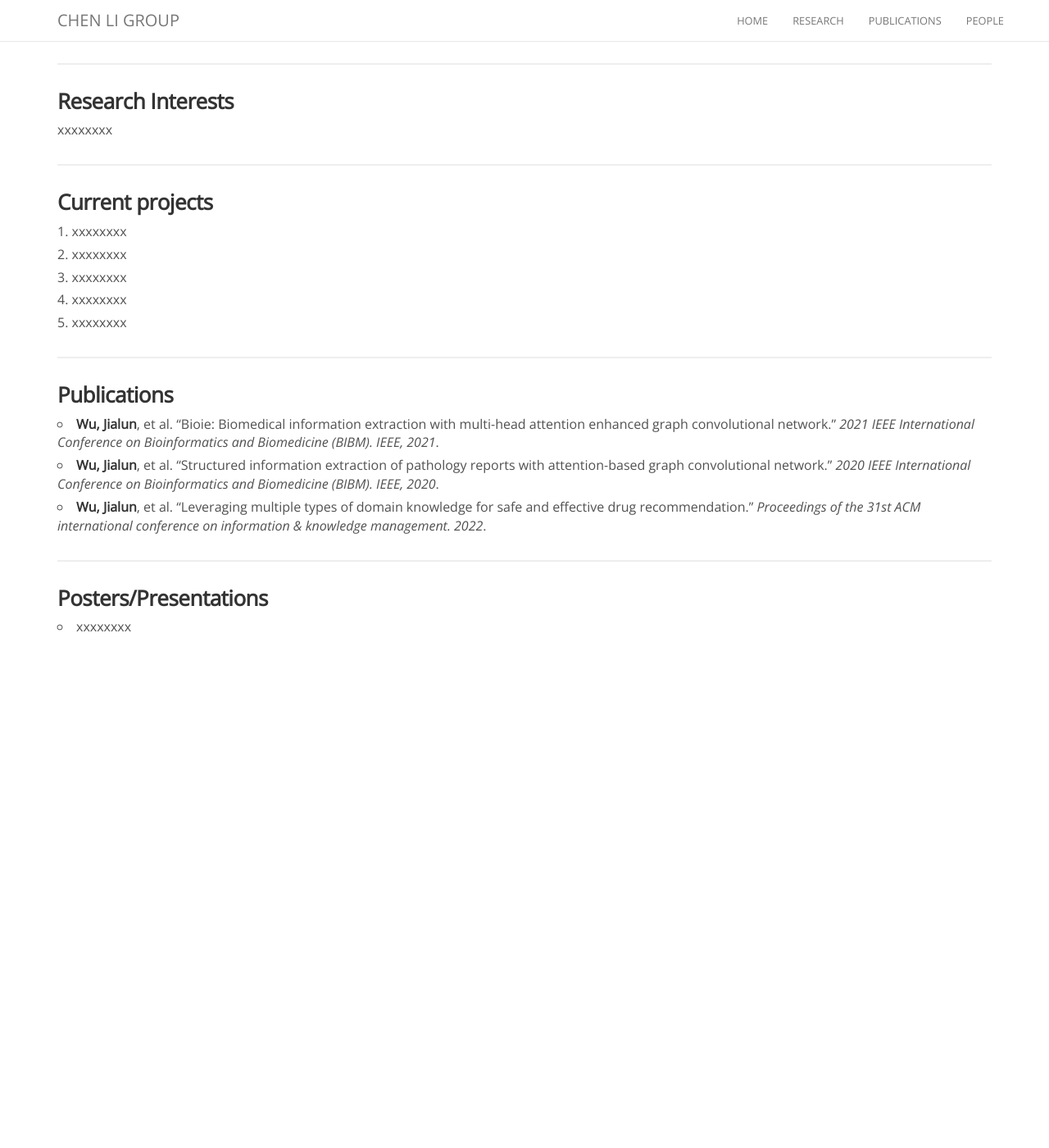
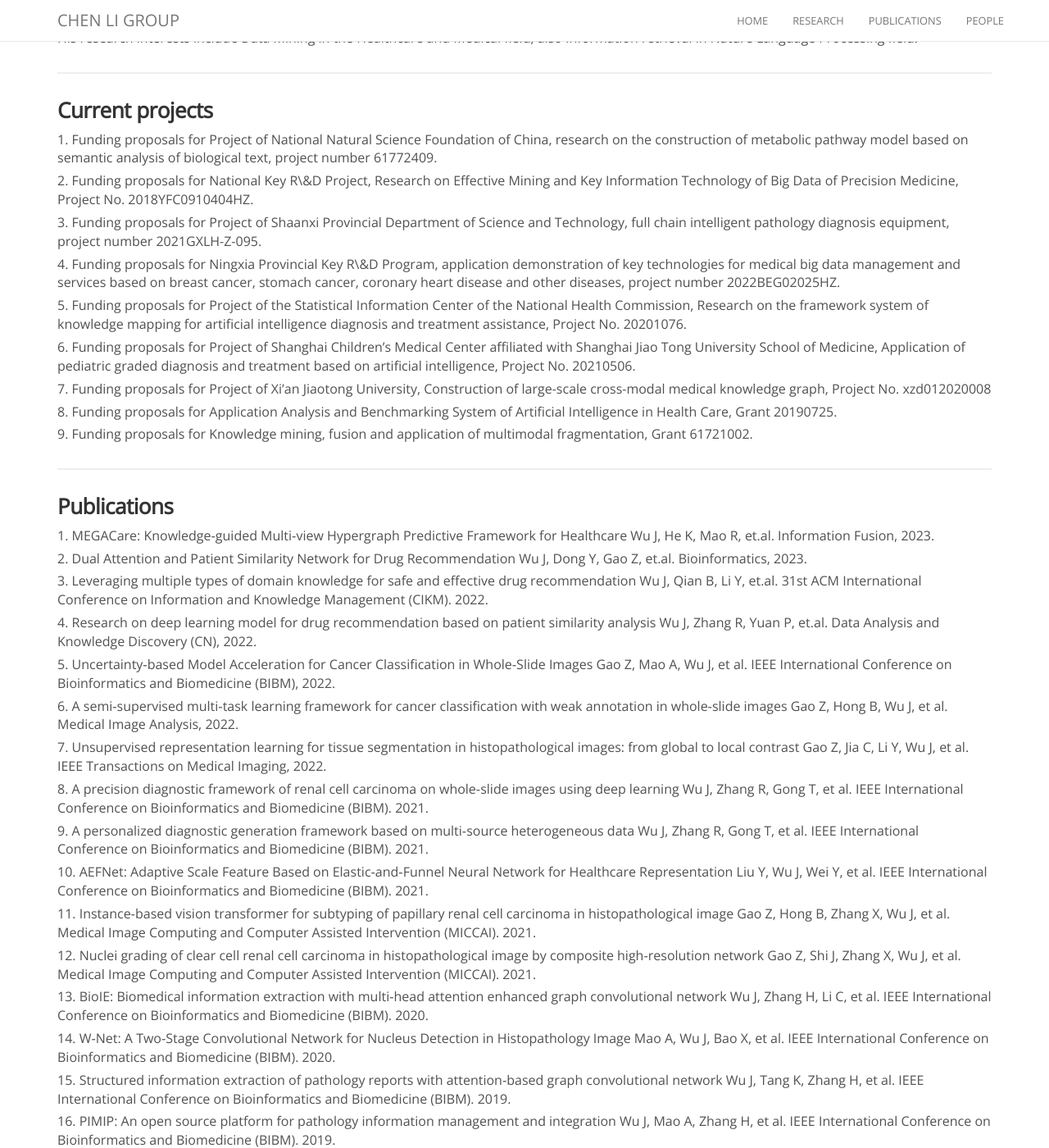
Before and after one commit to chenligroup/chenligroup.github.io, a Jekyll site: the page built from _people/Jialun_Wu.md, in a window 1280 px wide and 1400 px high, scrolled down 618 px. Shown: the whole window at 82% size. Built offline with Jekyll 4.4.1, drawn with Linux system fonts in a browser that asks for light colours; nearby versions of some CDN libraries; comment, search, counter and statistics services are not loaded; before the commit the page ends 1414 px from its top, so only the background shows below that; some of the changed text lies outside the part shown.

Commit message:
Update Jialun_Wu.md

```diff
--- a/_people/Jialun_Wu.md
+++ b/_people/Jialun_Wu.md
@@ -9,41 +9,88 @@
 
 **Contact**
 
-<i class="fa fa-envelope-o"></i> `xxxxxxxx@xxxxxxxx`<br>
-<i class="fa fa-mobile"></i> xxxxxxxxxxx
-
-[<i class="fa fa-google"></i> Google Scholar Profile](https://scholar.google.com/citations?user=bZOcwEYAAAAJ&hl=en)
+<i class="fa fa-envelope-o"></i> <Jialun_Wu@outlook.com><br>
+<i class="fa fa-google"></i> <a href="https://scholar.google.com/citations?user=bZOcwEYAAAAJ&hl=en" title="Scholar">Scholar</a>
 
 ### Bio
 
-xxxxxxxx
+Jialun Wu is a PhD candidate at the school of Computer Science and Technology, Xi'an Jiaotong University, under the supervision of Professor Chen Li.
+Currently, he is on an academic visiting to the school of Computer Science and Engineering of Nanyang Technological University.
 
 <hr>
 
 ### Research Interests
 
-xxxxxxxx
+His research interests include Data Mining in the Healthcare and Medical field, also Information retrieval in Nature Language Processing field.
 
 <hr>
 
 ### Current projects
 
-1. xxxxxxxx
-2. xxxxxxxx
-3. xxxxxxxx
-4. xxxxxxxx
-5. xxxxxxxx
+1. Funding proposals for Project of National Natural Science Foundation of China, research on the construction of metabolic pathway model based on semantic analysis of biological text, project number 61772409.
+2. Funding proposals for National Key R\&D Project, Research on Effective Mining and Key Information Technology of Big Data of Precision Medicine, Project No. 2018YFC0910404HZ.
+3. Funding proposals for Project of Shaanxi Provincial Department of Science and Technology, full chain intelligent pathology diagnosis equipment, project number 2021GXLH\-Z\-095.
+4. Funding proposals for Ningxia Provincial Key R\&D Program, application demonstration of key technologies for medical big data management and services based on breast cancer, stomach cancer, coronary heart disease and other diseases, project number 2022BEG02025HZ.
+5. Funding proposals for Project of the Statistical Information Center of the National Health Commission, Research on the framework system of knowledge mapping for artificial intelligence diagnosis and treatment assistance, Project No. 20201076.
+6. Funding proposals for Project of Shanghai Children's Medical Center affiliated with Shanghai Jiao Tong University School of Medicine, Application of pediatric graded diagnosis and treatment based on artificial intelligence, Project No. 20210506.
+7. Funding proposals for Project of Xi'an Jiaotong University, Construction of large-scale cross-modal medical knowledge graph, Project No. xzd012020008
+8. Funding proposals for Application Analysis and Benchmarking System of Artificial Intelligence in Health Care, Grant 20190725.
+9. Funding proposals for Knowledge mining, fusion and application of multimodal fragmentation, Grant 61721002.
 
 <hr>
 
 ### Publications
-- **Wu, Jialun**, et al. "Bioie: Biomedical information extraction with multi-head attention enhanced graph convolutional network." _2021 IEEE International Conference on Bioinformatics and Biomedicine (BIBM). IEEE, 2021_.
-- **Wu, Jialun**, et al. "Structured information extraction of pathology reports with attention-based graph convolutional network." _2020 IEEE International Conference on Bioinformatics and Biomedicine (BIBM). IEEE, 2020_.
-- **Wu, Jialun**, et al. "Leveraging multiple types of domain knowledge for safe and effective drug recommendation." _Proceedings of the 31st ACM international conference on information & knowledge management. 2022_.
+1. MEGACare: Knowledge‑guided Multi‑view Hypergraph Predictive Framework for Healthcare
+Wu J, He K, Mao R, et.al. Information Fusion, 2023.
+2. Dual Attention and Patient Similarity Network for Drug Recommendation
+Wu J, Dong Y, Gao Z, et.al. Bioinformatics, 2023.
+3. Leveraging multiple types of domain knowledge for safe and effective drug recommendation
+Wu J, Qian B, Li Y, et.al. 31st ACM International Conference on Information and Knowledge Management (CIKM). 2022.
+4. Research on deep learning model for drug recommendation based on patient similarity analysis
+Wu J, Zhang R, Yuan P, et.al. Data Analysis and Knowledge Discovery (CN), 2022.
+5. Uncertainty‑based Model Acceleration for Cancer Classification in Whole‑Slide Images
+Gao Z, Mao A, Wu J, et al. IEEE International Conference on Bioinformatics and Biomedicine (BIBM), 2022.
+6. A semi‑supervised multi‑task learning framework for cancer classification with weak annotation in
+whole‑slide images
+Gao Z, Hong B, Wu J, et al. Medical Image Analysis, 2022.
+7. Unsupervised representation learning for tissue segmentation in histopathological images: from global to
+local contrast
+Gao Z, Jia C, Li Y, Wu J, et al. IEEE Transactions on Medical Imaging, 2022.
+8. A precision diagnostic framework of renal cell carcinoma on whole‑slide images using deep learning
+Wu J, Zhang R, Gong T, et al. IEEE International Conference on Bioinformatics and Biomedicine (BIBM). 2021.
+9. A personalized diagnostic generation framework based on multi‑source heterogeneous data
+Wu J, Zhang R, Gong T, et al. IEEE International Conference on Bioinformatics and Biomedicine (BIBM). 2021.
+10. AEFNet: Adaptive Scale Feature Based on Elastic‑and‑Funnel Neural Network for Healthcare Representation
+Liu Y, Wu J, Wei Y, et al. IEEE International Conference on Bioinformatics and Biomedicine (BIBM). 2021.
+11. Instance‑based vision transformer for subtyping of papillary renal cell carcinoma in histopathological
+image
+Gao Z, Hong B, Zhang X, Wu J, et al. Medical Image Computing and Computer Assisted Intervention (MICCAI). 2021.
+12. Nuclei grading of clear cell renal cell carcinoma in histopathological image by composite high‑resolution
+network
+Gao Z, Shi J, Zhang X, Wu J, et al. Medical Image Computing and Computer Assisted Intervention (MICCAI). 2021.
+14. BioIE: Biomedical information extraction with multi‑head attention enhanced graph convolutional network
+Wu J, Zhang H, Li C, et al. IEEE International Conference on Bioinformatics and Biomedicine (BIBM). 2020.
+13. W‑Net: A Two‑Stage Convolutional Network for Nucleus Detection in Histopathology Image
+Mao A, Wu J, Bao X, et al. IEEE International Conference on Bioinformatics and Biomedicine (BIBM). 2020.
+15. Structured information extraction of pathology reports with attention‑based graph convolutional network
+Wu J, Tang K, Zhang H, et al. IEEE International Conference on Bioinformatics and Biomedicine (BIBM). 2019.
+16. PIMIP: An open source platform for pathology information management and integration
+Wu J, Mao A, Zhang H, et al. IEEE International Conference on Bioinformatics and Biomedicine (BIBM). 2019.
+17. Extracting Kinship from Obituary to Enhance Electronic Health Records for Genetic Research
+He K, Wu J, Ma X, et al. ACL Proceedings of the Fourth Social Media Mining for Health Applications. 2019.
+<hr>
+
+### Patents
+1. An image recognition system applied to the full chain diagnosis of renal cell carcinoma. Authorized, 2023.
+1. A family map automatic construction method based on a multi‑task joint neural network model.Authorized, 2023.
+2. Pathological slice scanning analysis device and scanning method. Authorized, 2023.
+3. A deep learning method and system applied to drug recommendation. Substantive review, 2023.
+4. A biomedical information extraction method based on graph convolutional network. Substantive review, 2022.
+5. A Multi‑Instance Classification Method for Childhood Leukemia. Substantive review, 2022.
+6. An image recognition system applied to the whole chain diagnosis of renal cell carcinoma. Substantive review, 2022.
+7. A contrastive learning method applied to pathological tissue segmentation. Substantive review, 2022.
+8. A Cascade network‑based method for cancer infiltration detection. Substantive review, 2022.
+9. A system for calculating the weight of pathological image prognostic features. Substantive review, 2021.
 
 
 <hr>
-
-### Posters/Presentations
-
-- xxxxxxxx
```
Also changed, not shown: other parts of _people/Jialun_Wu.md (+2 -2 lines).
